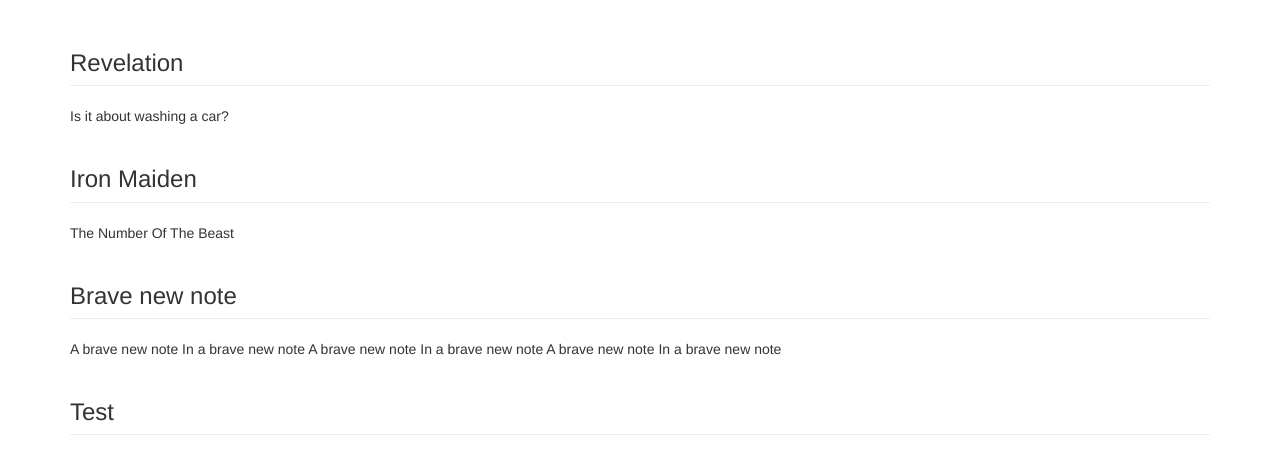
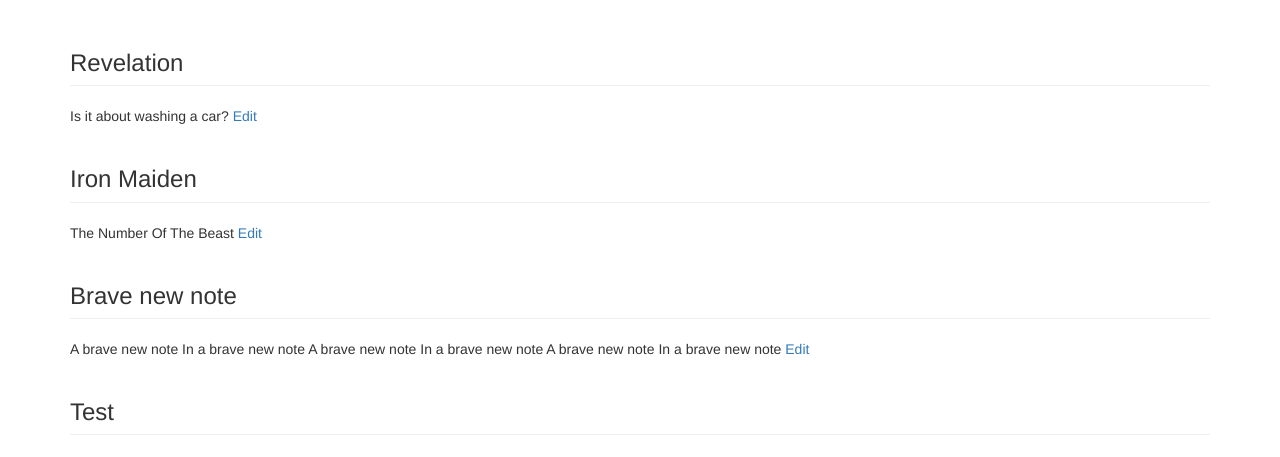
Before and after one commit to jimma1/harvsterOfNotes, a Django app: page /notes/ in a window 1280 px wide. Shown: the part 407-864 px from the top of the page. Run offline with Django 3.2, Linux system fonts and the light colour scheme; data comes from the database, SQL or seed files in the repository; both versions use the stored data as it was after the commit; some libraries are stand-ins or nearby versions.

Commit message:
Edit link on each posted note

```diff
--- a/kvittr/templates/notes/index.html
+++ b/kvittr/templates/notes/index.html
@@ -11,6 +11,7 @@
 			{% for note in notes %}
 				<h3 class="page-header">{{note.label}}</h3>
 				{{note.body}}
+				<a href="{% url 'notes:addnote' %}?id={{note.id}}">Edit</a>
 			{% endfor%}
 		{% else %}
 			<div class="alert alert-warning" align="center">
```
Also changed, not shown: kvittr/db.sqlite3.
